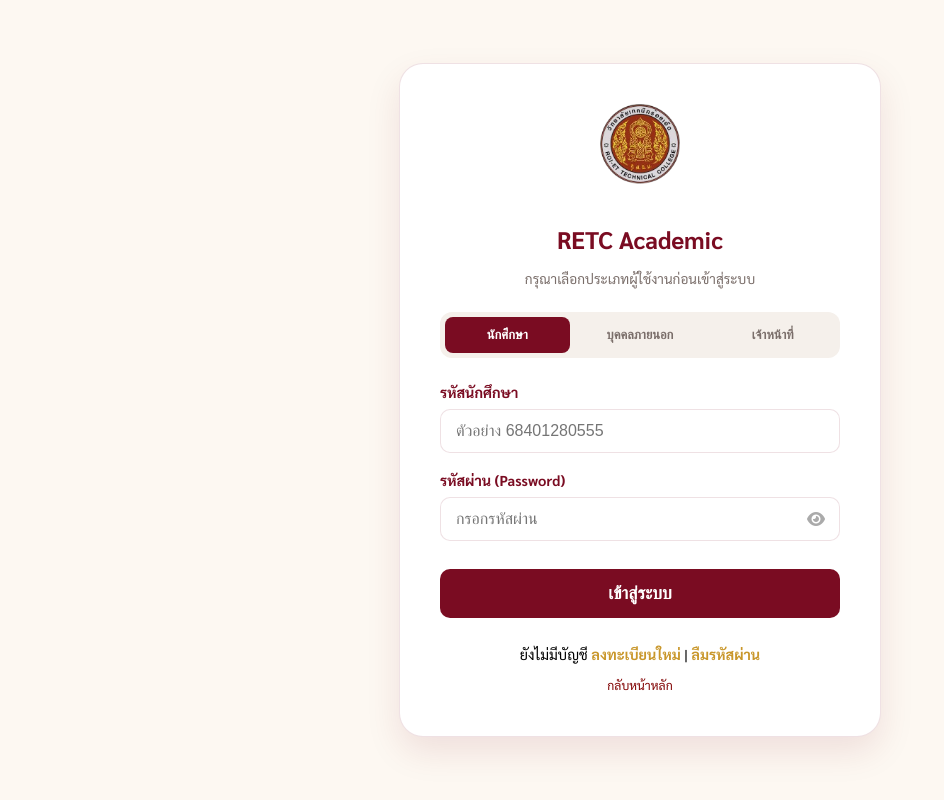
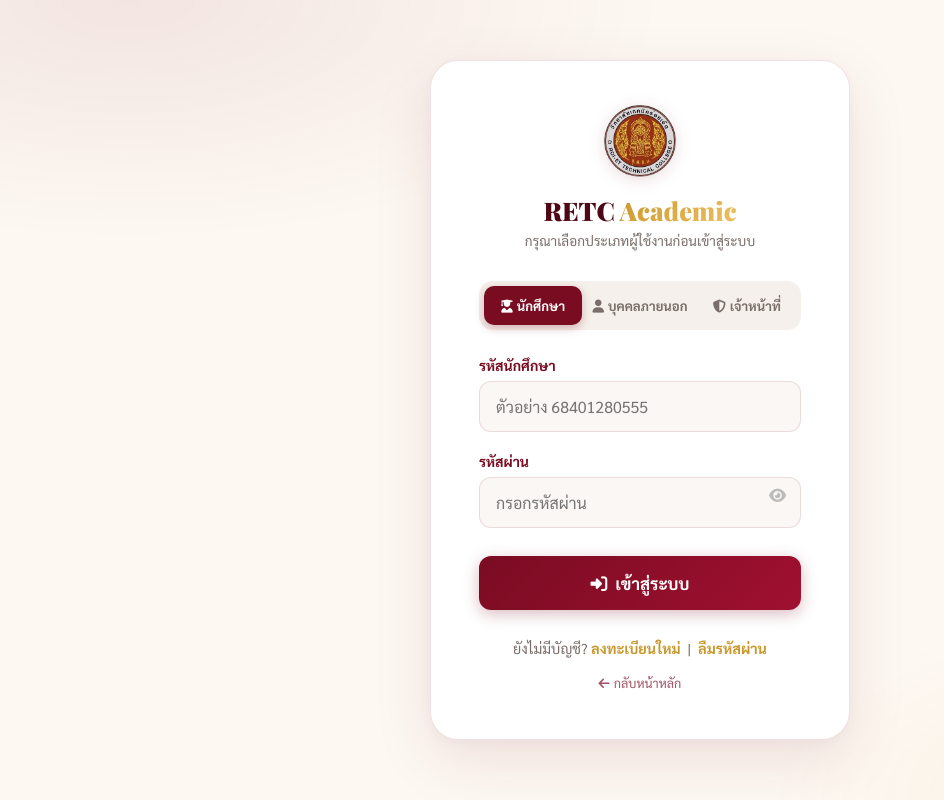
Before and after one commit to 005mi/myproject2026, a Django app: page /login/ in a window 1280 px wide. Shown: the whole page, without its empty margins (0-944 px from the left). Run offline with Django 5.2, Linux system fonts and the light colour scheme.

Commit message:
fix text color

```diff
--- a/research/templates/research/login.html
+++ b/research/templates/research/login.html
@@ -3,149 +3,350 @@
 <html lang="th">
 <head>
     <meta charset="UTF-8">
+    <meta name="viewport" content="width=device-width, initial-scale=1.0, maximum-scale=1.0">
     <title>เข้าสู่ระบบ | RETC Academic Portal</title>
-    <link href="https://fonts.googleapis.com/css2?family=Sarabun:wght@300;400;700&display=swap" rel="stylesheet">
+    <link href="https://fonts.googleapis.com/css2?family=Sarabun:wght@300;400;600;700;800&family=Playfair+Display:wght@700;900&display=swap" rel="stylesheet">
     <link rel="stylesheet" href="https://cdnjs.cloudflare.com/ajax/libs/font-awesome/6.4.0/css/all.min.css">
     <style>
         :root {
-            --crimson: #7a0c22;
-            --gold: #c9972b;
-            --border: rgba(122,12,34,0.12);
+            --crimson:    #7a0c22;
+            --crimson-dk: #4e0715;
+            --crimson-lt: #a01030;
+            --gold:       #c9972b;
+            --gold-lt:    #f0c060;
+            --cream:      #fdf8f2;
+            --ink:        #1a1210;
+            --muted:      #7a6e6a;
+            --border:     rgba(122,12,34,0.12);
         }
+
+        *, *::before, *::after { box-sizing: border-box; margin: 0; padding: 0; }
+
+        html { height: 100%; }
+
         body {
             font-family: 'Sarabun', sans-serif;
-            background-color: #fdf8f2;
-            display: flex; justify-content: center; align-items: center;
-            min-height: 100vh; margin: 0;
+            background: var(--cream);
+            min-height: 100vh;
+            min-height: 100dvh; /* dynamic viewport for mobile */
+            display: flex;
+            align-items: center;
+            justify-content: center;
+            padding: 16px;
+            position: relative;
+            overflow-x: hidden;
         }
-        .login-container {
-            background: white; padding: 40px; border-radius: 24px;
-            box-shadow: 0 15px 35px rgba(122,12,34,0.1);
-            width: 100%; max-width: 400px; text-align: center;
+
+        /* Background deco */
+        body::before {
+            content: '';
+            position: fixed; inset: 0; z-index: 0;
+            background:
+                radial-gradient(ellipse 70% 50% at 10% 0%, rgba(122,12,34,0.08) 0%, transparent 60%),
+                radial-gradient(ellipse 50% 40% at 90% 100%, rgba(201,151,43,0.07) 0%, transparent 60%);
+            pointer-events: none;
+        }
+
+        /* ── CARD ── */
+        .login-card {
+            position: relative; z-index: 1;
+            background: white;
             border: 1px solid var(--border);
+            border-radius: 28px;
+            box-shadow: 0 20px 60px rgba(122,12,34,0.10), 0 4px 16px rgba(0,0,0,0.04);
+            width: 100%;
+            max-width: 420px;
+            padding: clamp(24px, 6vw, 44px);
+            animation: fadeUp .5s ease both;
         }
-        .logo-img { max-height: 80px; margin-bottom: 15px; }
 
+        /* ── HEADER ── */
+        .card-header {
+            text-align: center;
+            margin-bottom: clamp(20px, 4vw, 32px);
+        }
+        .logo-img {
+            height: clamp(52px, 12vw, 72px);
+            margin-bottom: 12px;
+            filter: drop-shadow(0 3px 8px rgba(122,12,34,0.15));
+        }
+        .card-title {
+            font-family: 'Playfair Display', serif;
+            font-size: clamp(1.3em, 4vw, 1.6em);
+            font-weight: 900;
+            color: var(--crimson-dk);
+            margin-bottom: 4px;
+        }
+        .card-title span {
+            background: linear-gradient(135deg, var(--gold), var(--gold-lt));
+            -webkit-background-clip: text;
+            -webkit-text-fill-color: transparent;
+        }
+        .card-sub {
+            color: var(--muted);
+            font-size: clamp(0.78em, 2.5vw, 0.85em);
+        }
+
+        /* ── ERROR ── */
+        .error-msg {
+            background: #fdf0f0;
+            border: 1px solid rgba(192,57,43,0.25);
+            border-left: 4px solid #c0392b;
+            color: #7b1a1a;
+            padding: 12px 16px;
+            border-radius: 10px;
+            margin-bottom: 20px;
+            font-size: 0.85em;
+            display: flex; align-items: center; gap: 8px;
+        }
+
+        /* ── TYPE SELECTOR ── */
         .user-type-selector {
-            display: flex; gap: 8px; margin-bottom: 25px;
-            background: #f5f0eb; padding: 5px; border-radius: 12px;
+            display: flex;
+            gap: 6px;
+            background: #f5f0eb;
+            padding: 5px;
+            border-radius: 14px;
+            margin-bottom: clamp(18px, 4vw, 26px);
         }
         .type-btn {
-            flex: 1; padding: 10px 5px; border-radius: 8px;
-            cursor: pointer; font-size: 0.8em; font-weight: 700;
-            transition: 0.3s; border: none; color: #7a6e6a; background: transparent;
+            flex: 1;
+            padding: clamp(8px, 2vw, 11px) 4px;
+            border-radius: 10px;
+            cursor: pointer;
+            font-family: 'Sarabun', sans-serif;
+            font-size: clamp(0.72em, 2.2vw, 0.82em);
+            font-weight: 700;
+            transition: all .25s;
+            border: none;
+            color: var(--muted);
+            background: transparent;
+            white-space: nowrap;
+            touch-action: manipulation; /* better tap response */
         }
-        .type-btn.active { background: var(--crimson); color: white; }
+        .type-btn.active {
+            background: var(--crimson);
+            color: white;
+            box-shadow: 0 3px 10px rgba(122,12,34,0.28);
+        }
+        .type-btn:not(.active):hover {
+            background: rgba(122,12,34,0.07);
+            color: var(--crimson);
+        }
 
-        .form-group { text-align: left; margin-bottom: 18px; position: relative; } /* เพิ่ม relative เพื่อจัดตำแหน่งลูก */
-        label { display: block; margin-bottom: 8px; font-weight: bold; color: var(--crimson); font-size: 0.9em; }
-
-        input {
-            width: 100%; padding: 12px 15px; border: 1.5px solid var(--border);
-            border-radius: 10px; box-sizing: border-box; font-size: 1rem; transition: 0.3s;
+        /* ── FORM FIELDS ── */
+        .form-group {
+            text-align: left;
+            margin-bottom: clamp(14px, 3vw, 20px);
+            position: relative;
         }
-        input:focus { border-color: var(--crimson); outline: none; box-shadow: 0 0 8px rgba(122, 12, 34, 0.1); }
-
-        /* ปรับแต่งช่องรหัสผ่านเป็นพิเศษ */
-        .password-input { padding-right: 45px; }
-
+        label {
+            display: block;
+            margin-bottom: 7px;
+            font-weight: 700;
+            color: var(--crimson);
+            font-size: clamp(0.8em, 2.5vw, 0.88em);
+        }
+        input[type="text"],
+        input[type="password"] {
+            width: 100%;
+            padding: clamp(11px, 3vw, 14px) 16px;
+            border: 1.5px solid var(--border);
+            border-radius: 12px;
+            font-family: 'Sarabun', sans-serif;
+            font-size: clamp(0.9em, 3vw, 1em);
+            color: var(--ink);
+            transition: border-color .2s, box-shadow .2s;
+            background: #faf7f4;
+            /* prevent iOS zoom on focus (font-size >= 16px trick) */
+            font-size: max(16px, 1em);
+        }
+        input[type="text"]:focus,
+        input[type="password"]:focus {
+            border-color: var(--crimson);
+            outline: none;
+            box-shadow: 0 0 0 3px rgba(122,12,34,0.08);
+            background: white;
+        }
+        .password-wrap { position: relative; }
+        .password-wrap input { padding-right: 46px; }
         .toggle-password {
             position: absolute;
             right: 15px;
-            top: 40px; /* ปรับให้ตรงกับกลางช่อง input หลังจากมี label */
+            top: 50%;
+            transform: translateY(-50%);
             cursor: pointer;
-            color: #aaa;
-            transition: 0.3s;
-            z-index: 10;
+            color: #bbb;
+            transition: color .2s;
+            font-size: 0.95em;
+            /* larger tap target on mobile */
+            padding: 6px;
+            margin: -6px;
         }
         .toggle-password:hover { color: var(--crimson); }
 
+        /* ── SUBMIT ── */
         .btn-login {
-            width: 100%; padding: 14px; background-color: var(--crimson);
-            color: white; border: none; border-radius: 10px;
-            font-size: 1.1rem; font-weight: bold; cursor: pointer; transition: 0.3s; margin-top: 10px;
+            width: 100%;
+            padding: clamp(13px, 3.5vw, 16px);
+            background: linear-gradient(135deg, var(--crimson) 0%, var(--crimson-lt) 100%);
+            color: white;
+            border: none;
+            border-radius: 12px;
+            font-family: 'Sarabun', sans-serif;
+            font-size: clamp(0.95em, 3vw, 1.05em);
+            font-weight: 700;
+            cursor: pointer;
+            transition: box-shadow .2s, transform .2s;
+            box-shadow: 0 4px 16px rgba(122,12,34,0.28);
+            margin-top: 8px;
+            touch-action: manipulation;
         }
-        .btn-login:hover { background-color: #4e0715; transform: translateY(-2px); }
+        .btn-login:hover {
+            box-shadow: 0 8px 24px rgba(122,12,34,0.38);
+            transform: translateY(-2px);
+        }
+        .btn-login:active { transform: translateY(0); }
 
-        .footer-links { margin-top: 25px; font-size: 0.9rem; line-height: 1.6; }
-        .footer-links a { color: var(--gold); text-decoration: none; font-weight: bold; }
-        .error-msg { background-color: #f8d7da; color: #721c24; padding: 10px; border-radius: 8px; margin-bottom: 20px; font-size: 0.85em; }
+        /* ── FOOTER LINKS ── */
+        .footer-links {
+            margin-top: clamp(18px, 4vw, 26px);
+            font-size: clamp(0.8em, 2.5vw, 0.9em);
+            line-height: 1.8;
+            text-align: center;
+            color: var(--muted);
+        }
+        .footer-links a {
+            color: var(--gold);
+            text-decoration: none;
+            font-weight: 700;
+        }
+        .footer-links a:hover { color: var(--crimson); }
+        .back-link {
+            display: inline-block;
+            margin-top: 10px;
+            font-size: 0.88em;
+            color: var(--crimson) !important;
+            font-weight: 400 !important;
+            opacity: 0.7;
+        }
+        .back-link:hover { opacity: 1; }
+
+        /* ── ANIMATION ── */
+        @keyframes fadeUp {
+            from { opacity: 0; transform: translateY(28px); }
+            to   { opacity: 1; transform: translateY(0); }
+        }
+
+        /* ── LANDSCAPE MOBILE ── */
+        @media (max-height: 600px) and (orientation: landscape) {
+            body { align-items: flex-start; padding: 12px 16px; }
+            .login-card { padding: 20px 28px; border-radius: 20px; }
+            .logo-img { height: 40px; margin-bottom: 6px; }
+            .card-header { margin-bottom: 14px; }
+            .form-group { margin-bottom: 12px; }
+        }
+
+        /* ── SMALL PHONES (< 360px) ── */
+        @media (max-width: 359px) {
+            .login-card { padding: 20px 18px; border-radius: 20px; }
+            .type-btn { font-size: 0.68em; padding: 8px 2px; }
+        }
+
+        /* ── TABLET & UP ── */
+        @media (min-width: 640px) {
+            .login-card { padding: 44px 48px; }
+        }
     </style>
 </head>
 <body>
 
-<div class="login-container">
-    <img src="{% static 'logoretc.png' %}" alt="Logo" class="logo-img">
-    <h2 style="color: var(--crimson); margin-bottom: 5px;">RETC Academic</h2>
-    <p style="color: #7a6e6a; font-size: 0.85em; margin-bottom: 25px;">กรุณาเลือกประเภทผู้ใช้งานก่อนเข้าสู่ระบบ</p>
+<div class="login-card">
+
+    <div class="card-header">
+        <img src="{% static 'logoretc.png' %}" alt="Logo RETC" class="logo-img">
+        <div class="card-title">RETC <span>Academic</span></div>
+        <p class="card-sub">กรุณาเลือกประเภทผู้ใช้งานก่อนเข้าสู่ระบบ</p>
+    </div>
 
     {% if error %}
-        <div class="error-msg"><i class="fas fa-exclamation-circle"></i> ชื่อผู้ใช้หรือรหัสผ่านไม่ถูกต้อง</div>
+    <div class="error-msg">
+        <i class="fas fa-exclamation-circle"></i>
+        ชื่อผู้ใช้หรือรหัสผ่านไม่ถูกต้อง
+    </div>
     {% endif %}
 
-    <form method="POST">
+    <form method="POST" autocomplete="on">
         {% csrf_token %}
 
         <div class="user-type-selector">
-            <button type="button" class="type-btn active" onclick="setType('student', 'รหัสนักศึกษา', this)">นักศึกษา</button>
-            <button type="button" class="type-btn" onclick="setType('guest', 'ชื่อผู้ใช้งาน', this)">บุคคลภายนอก</button>
-            <button type="button" class="type-btn" onclick="setType('admin', 'ชื่อผู้ใช้งาน', this)">เจ้าหน้าที่</button>
+            <button type="button" class="type-btn active"
+                onclick="setType('student', 'รหัสนักศึกษา', 'ตัวอย่าง 68401280555', this)">
+                <i class="fas fa-user-graduate" style="margin-right:4px;"></i>นักศึกษา
+            </button>
+            <button type="button" class="type-btn"
+                onclick="setType('guest', 'ชื่อผู้ใช้งาน', 'กรอกชื่อผู้ใช้', this)">
+                <i class="fas fa-user" style="margin-right:4px;"></i>บุคคลภายนอก
+            </button>
+            <button type="button" class="type-btn"
+                onclick="setType('admin', 'ชื่อผู้ใช้งาน', 'กรอกชื่อผู้ใช้', this)">
+                <i class="fas fa-shield-halved" style="margin-right:4px;"></i>เจ้าหน้าที่
+            </button>
         </div>
         <input type="hidden" name="user_role" id="user_role" value="student">
 
         <div class="form-group">
             <label id="username-label">รหัสนักศึกษา</label>
-            <input type="text" name="username" id="username_input" placeholder="ตัวอย่าง 68401280555" required>
+            <input type="text" name="username" id="username_input"
+                   placeholder="ตัวอย่าง 68401280555"
+                   autocomplete="username" required>
         </div>
 
         <div class="form-group">
-            <label>รหัสผ่าน (Password)</label>
-            <input type="password" name="password" id="password_input" class="password-input" placeholder="กรอกรหัสผ่าน" required>
-            <i class="fas fa-eye toggle-password" id="toggleIcon" onclick="togglePassword()"></i>
+            <label>รหัสผ่าน</label>
+            <div class="password-wrap">
+                <input type="password" name="password" id="password_input"
+                       placeholder="กรอกรหัสผ่าน"
+                       autocomplete="current-password" required>
+                <i class="fas fa-eye toggle-password" id="toggleIcon"
+                   onclick="togglePassword()" title="แสดง/ซ่อนรหัสผ่าน"></i>
+            </div>
         </div>
 
-        <button type="submit" class="btn-login">เข้าสู่ระบบ</button>
+        <button type="submit" class="btn-login">
+            <i class="fas fa-sign-in-alt" style="margin-right:8px;"></i>เข้าสู่ระบบ
+        </button>
     </form>
 
     <div class="footer-links">
-        ยังไม่มีบัญชี <a href="{% url 'register' %}">ลงทะเบียนใหม่</a> |
+        ยังไม่มีบัญชี? <a href="{% url 'register' %}">ลงทะเบียนใหม่</a>
+        &nbsp;|&nbsp;
         <a href="{% url 'password_reset_quick' %}">ลืมรหัสผ่าน</a>
         <br>
-        <a href="{% url 'project_list' %}" style="font-size: 0.85em; color: #800000; font-weight: normal; display: block; margin-top: 10px;">กลับหน้าหลัก</a>
+        <a href="{% url 'project_list' %}" class="back-link">
+            <i class="fas fa-arrow-left" style="margin-right:4px;"></i>กลับหน้าหลัก
+        </a>
     </div>
+
 </div>
 
 <script>
-    function setType(role, labelText, btn) {
+    function setType(role, labelText, placeholderText, btn) {
         document.getElementById('user_role').value = role;
         document.getElementById('username-label').innerText = labelText;
+        document.getElementById('username_input').placeholder = placeholderText;
 
-        const userInput = document.getElementById('username_input');
-        if(role === 'student') {
-            userInput.placeholder = "ตัวอย่าง 68401280555";
-        } else {
-            userInput.placeholder = "กรอกชื่อผู้ใช้";
-        }
-
-        const buttons = document.querySelectorAll('.type-btn');
-        buttons.forEach(b => b.classList.remove('active'));
+        document.querySelectorAll('.type-btn').forEach(b => b.classList.remove('active'));
         btn.classList.add('active');
     }
 
-    // ฟังก์ชันสำหรับสลับการมองเห็นรหัสผ่าน
     function togglePassword() {
-        const passwordInput = document.getElementById('password_input');
-        const toggleIcon = document.getElementById('toggleIcon');
-
-        if (passwordInput.type === 'password') {
-            passwordInput.type = 'text';
-            toggleIcon.classList.remove('fa-eye');
-            toggleIcon.classList.add('fa-eye-slash');
-        } else {
-            passwordInput.type = 'password';
-            toggleIcon.classList.remove('fa-eye-slash');
-            toggleIcon.classList.add('fa-eye');
-        }
+        const input = document.getElementById('password_input');
+        const icon  = document.getElementById('toggleIcon');
+        const show  = input.type === 'password';
+        input.type  = show ? 'text' : 'password';
+        icon.classList.toggle('fa-eye',       !show);
+        icon.classList.toggle('fa-eye-slash',  show);
     }
 </script>
 
```
